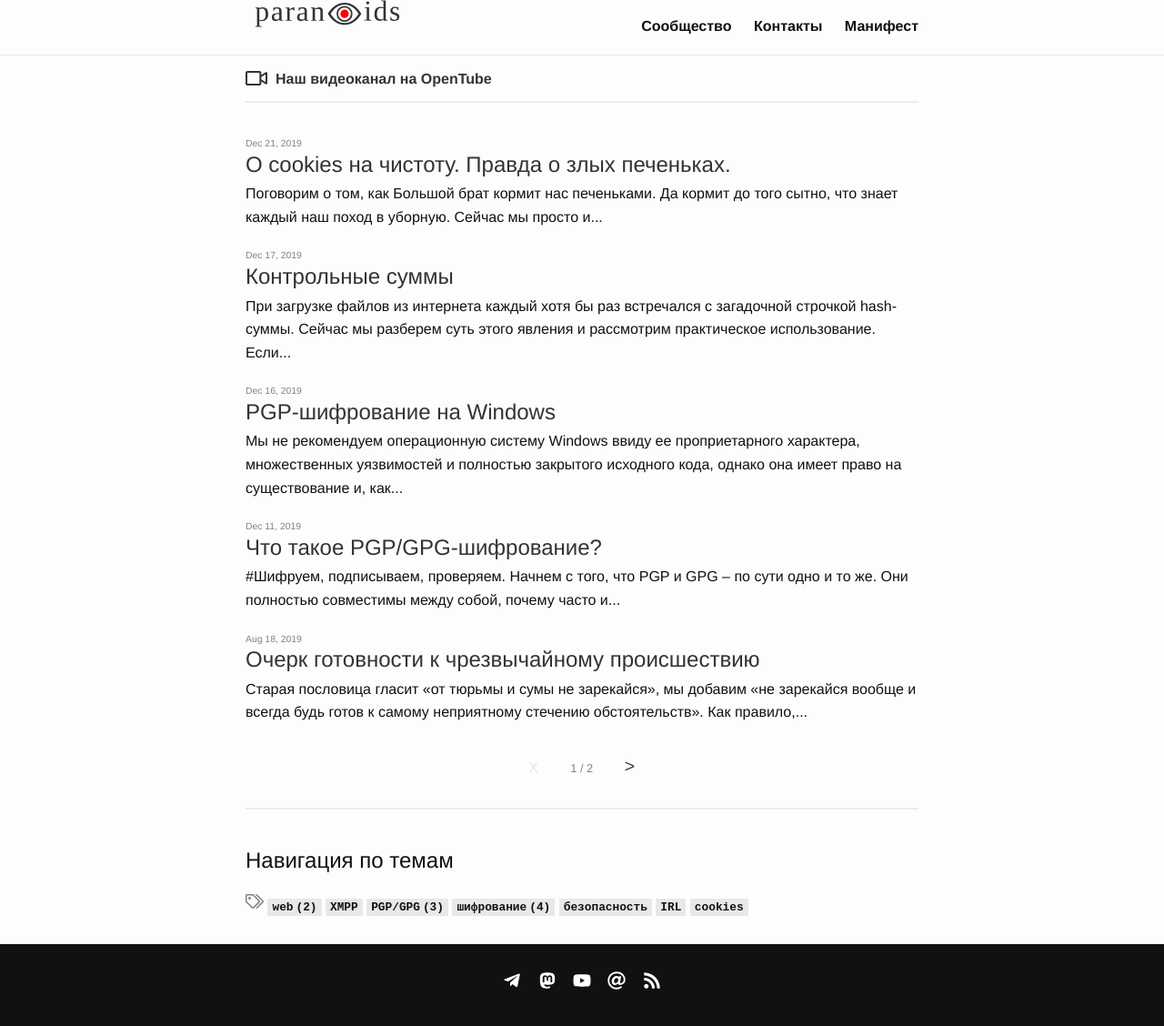
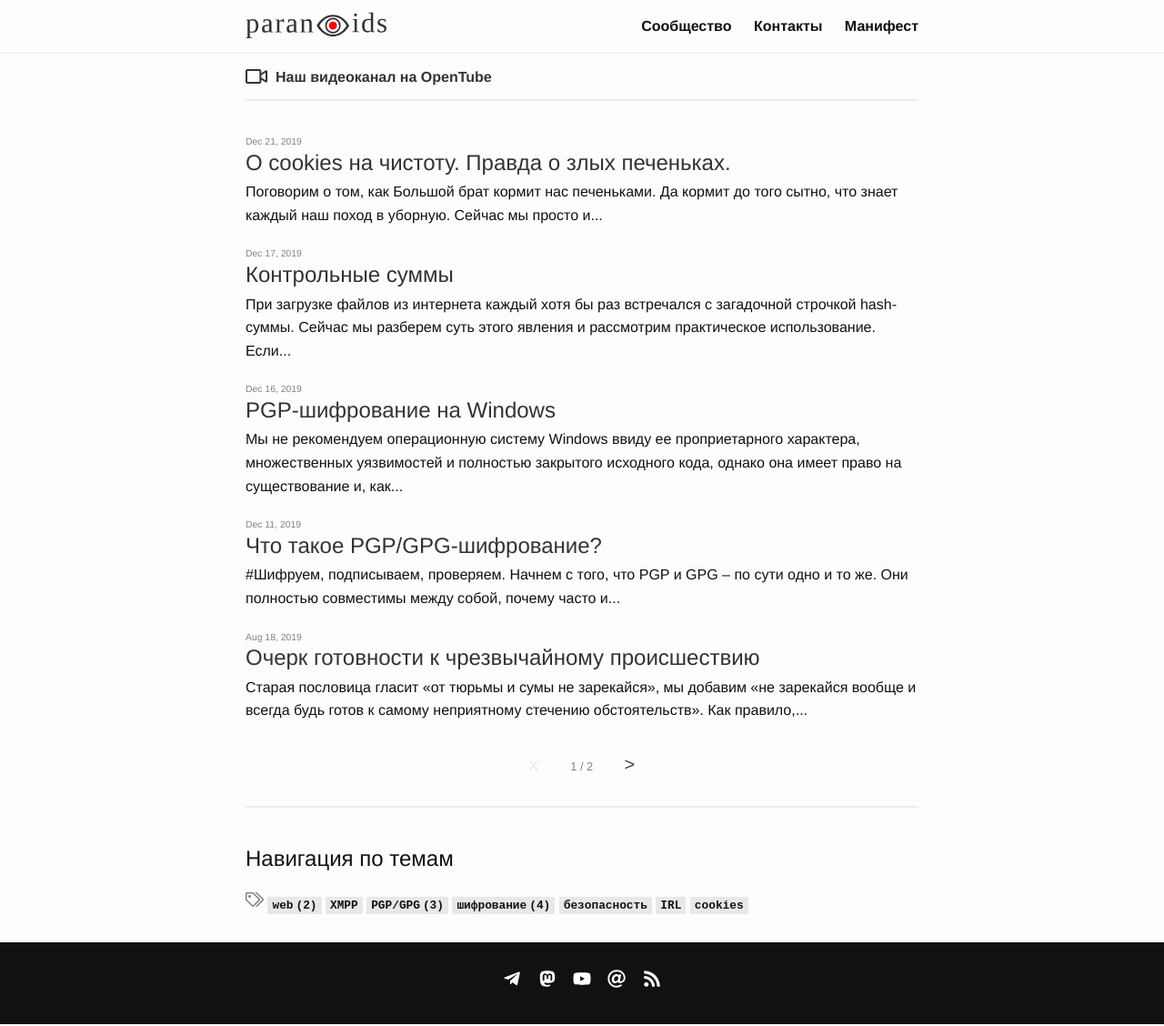
Before and after one commit to 2b7E1n6D0e5R7/2b7E1n6D0e5R7.github.io, a Jekyll site: the page built from index.html, in a window 1280 px wide. Shown: the whole page at 91% size. Built offline with Jekyll 4.4.1, drawn with Linux system fonts in a browser that asks for light colours; the list of posts is cut into pages by our own code.

Commit message:
Update header.html

```diff
--- a/_includes/header.html
+++ b/_includes/header.html
@@ -8,7 +8,7 @@
       {% for file in site.static_files %}
 
         {% if file.basename == 'logo' %}
-<svg xmlns="http://www.w3.org/2000/svg" width="180" height="30" viewBox="0 0 361 68">
+<svg xmlns="http://www.w3.org/2000/svg" width="170" height="35" viewBox="0 0 395 80" style="margin: 13px 0 0 0; position: absolute;">
 <defs>
     <style>
       .cls-1, .cls-2 {
```
